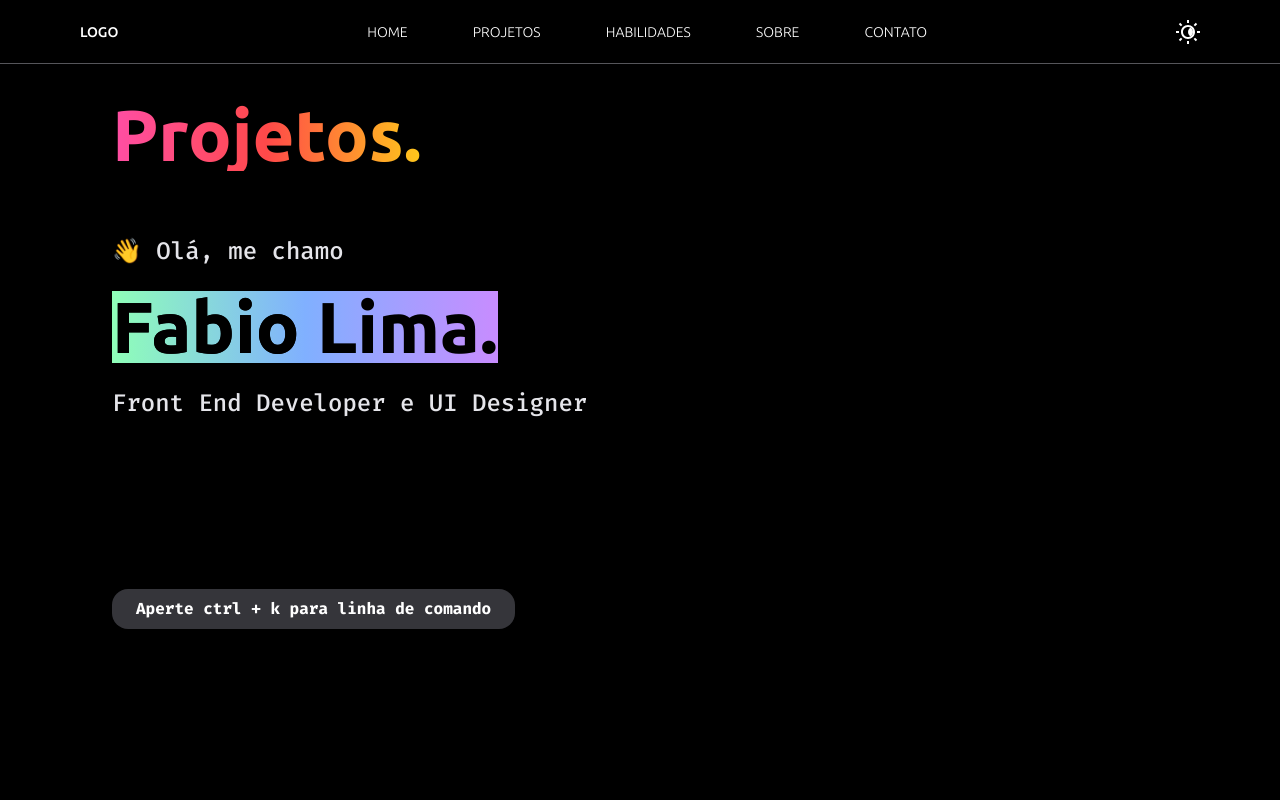
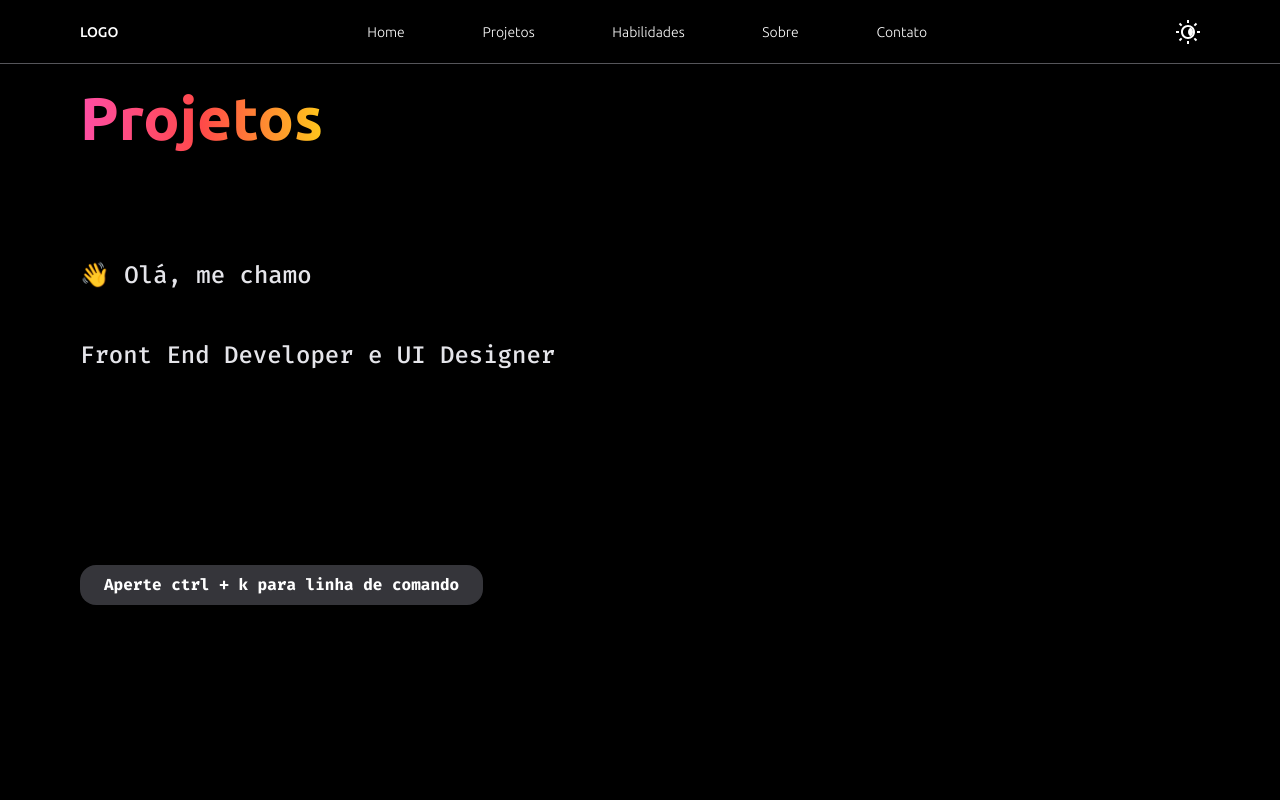
Before and after one commit to fabiolima-dev/fabiolima.dev, a Next.js app: page / in a window 1280 px wide. Shown: the top 800 px of the page. Built offline with nearby package versions, Linux system fonts and the light colour scheme.

Commit message:
working on motion

```diff
--- a/components/Header.js
+++ b/components/Header.js
@@ -15,13 +15,13 @@ export default function Header({ darkMode, setDarkMode, sections }) {
       <h1 className="text-sm text-secondary">LOGO</h1>
       {/* Larger Screens navbar */}
       <nav className="hidden md:mx-12 md:flex md:w-[576px] md:max-w-xl md:justify-between">
-        {sections.map((item) => {
+        {Object.keys(sections).map((key) => {
           return (
             <a
-              href={item.link}
+              href={sections[key].link}
               className="mx-2 text-sm font-light text-secondary"
             >
-              {item.section}
+              {sections[key].name}
             </a>
           );
         })}
--- a/components/Home.js
+++ b/components/Home.js
@@ -1,6 +1,7 @@
 import { useState, useEffect, useRef } from "react";
+import { motion, AnimatePresence } from "framer-motion";
 
-export default function Home({ setTitleHeight }) {
+export default function Home({ setTitleWidth, titleWidth, section }) {
   const [position, setPosition] = useState(0);
   const titleRef = useRef();
 
@@ -11,7 +12,7 @@ export default function Home({ setTitleHeight }) {
 
     window.addEventListener("scroll", scrollHandler);
 
-    console.log(titleRef.current.offsetWidth);
+    setTitleWidth(titleRef.current.getBoundingClientRect().width);
 
     return () => {
       window.removeEventListener("scroll", scrollHandler);
@@ -22,7 +23,7 @@ export default function Home({ setTitleHeight }) {
     <div className="flex h-screen grow flex-col items-start">
       <div className="h-16"></div>
       <div className="flex grow flex-col justify-evenly">
-        <div className="sticky top-10 flex flex-col items-start justify-evenly  md:top-6">
+        <div className="sticky top-12 flex flex-col items-start justify-evenly md:top-6">
           <h3
             style={{
               opacity: `${-position / 2 + 100}%`,
@@ -32,16 +33,55 @@ export default function Home({ setTitleHeight }) {
           >
             👋️ Olá, me chamo
           </h3>
-          <div className="my-2 flex max-w-fit bg-red-500 md:my-6">
-            <h1
-              ref={titleRef}
-              className={`relative w-fit animate-text-fill text-5xl font-bold md:text-7xl`}
+          <div className="my-2 md:my-6">
+            <AnimatePresence>
+              {!section && (
+                <motion.h1
+                  key="Home title"
+                  animate={{
+                    background:
+                      "linear-gradient(to right, var(--gradient-oceanic-one), var(--gradient-oceanic-two), var(--gradient-oceanic-three))",
+                    WebkitBackgroundClip: "text",
+                    WebkitTextStrokeColor: "currentcolor",
+                    WebkitTextStrokeWidth: 0,
+                  }}
+                  transition={{ delay: 1.5 }}
+                  exit={{ opacity: 0, transition: { duration: 0, delay: 0.3 } }}
+                  ref={titleRef}
+                  className={`w-max bg-transparent text-5xl font-bold leading-tight [-webkit-text-fill-color:transparent] [-webkit-text-stroke:1px_white] md:text-6xl md:leading-tight`}
+                >
+                  Fabio Lima.
+                </motion.h1>
+              )}
+            </AnimatePresence>
+            <div
+              style={{ width: `${titleWidth}px` }}
+              className="absolute top-[32px] h-16 md:top-[56px] md:h-20"
             >
-              Fabio Lima.
-            </h1>
-            <h1 className="absolute max-h-min w-0 max-w-max animate-cover rounded-lg bg-blue-500 bg-gradient-to-r text-5xl font-bold duration-500 ease-in-out md:text-7xl">
-              Fabio Lima.
-            </h1>
+              <AnimatePresence>
+                {!section && (
+                  <motion.div
+                    key="Home title box"
+                    animate={{
+                      width: [
+                        "0px",
+                        `${titleWidth}px`,
+                        `${titleWidth}px`,
+                        "0px",
+                      ],
+                      marginLeft: ["0px", "0px", "0px", "auto"],
+                    }}
+                    transition={{
+                      delay: 1,
+                      ease: "easeInOut",
+                      duration: 1,
+                      times: [0, 0.3, 0.6, 1],
+                    }}
+                    className="gradient-oceanic relative h-16 rounded-md bg-gradient-to-r md:h-20"
+                  ></motion.div>
+                )}
+              </AnimatePresence>
+            </div>
           </div>
           <h3
             style={{
@@ -66,5 +106,3 @@ export default function Home({ setTitleHeight }) {
     </div>
   );
 }
-
-// [-webkit-text-fill-color:transparent] [-webkit-text-stroke:1px_white]
--- a/components/MobileNav.js
+++ b/components/MobileNav.js
@@ -6,14 +6,14 @@ export default function MobileNav({ sections, opened }) {
       } fixed top-0 left-0 flex h-screen min-h-[400px] w-screen items-center bg-gray-3 duration-500 ease-in-out md:hidden`}
     >
       <nav className="flex h-4/5 flex-col justify-evenly">
-        {sections.map((item) => {
+        {Object.keys(sections).map((key) => {
           return (
             <div className="flex w-screen items-center justify-between px-10">
               <div
-                className={`h-12 w-2  rounded-md bg-gradient-to-tr ${item.color}`}
+                className={`h-12 w-2  rounded-md bg-gradient-to-tr ${sections[key].color}`}
               ></div>
-              <a href={item.link} className={"text-lg text-white"}>
-                {item.section}
+              <a href={sections[key].link} className={"text-lg text-white"}>
+                {sections[key].name}
               </a>
             </div>
           );
--- a/components/SectionTitle.js
+++ b/components/SectionTitle.js
@@ -1,19 +1,52 @@
-export default function SectionTitle(props) {
+import { motion, AnimatePresence } from "framer-motion";
+
+export default function SectionTitle({ view, titleWidth, section }) {
   function renderSection() {
-    if (props.section) {
+    if (view) {
       return (
-        <div className="fixed top-[75px] flex">
-          <h1
-            className={`gradient-hyper relative my-2 w-fit bg-gradient-to-r bg-clip-text text-5xl font-bold text-transparent  md:my-6 md:text-7xl`}
+        <div className="fixed top-20">
+          <AnimatePresence>
+            {view && (
+              <motion.h1
+                key={section.name}
+                animate={{
+                  opacity: 1,
+                }}
+                transition={{ delay: 0.3, duration: 0 }}
+                exit={{ opacity: 0, transition: { delay: 0.3 } }}
+                className={`gradient-hyper w-max bg-gradient-to-r bg-clip-text text-5xl font-bold leading-tight text-transparent opacity-0 md:text-6xl md:leading-tight`}
+              >
+                {section.name}
+              </motion.h1>
+            )}
+          </AnimatePresence>
+          <div
+            style={{ width: `${titleWidth}px` }}
+            className="absolute top-[-2px] h-20 md:top-[-2.5px]"
           >
-            {props.children}
-            <div className="gradient-hyper relative bottom-[105%] h-[110%] w-0 animate-insta-cover rounded-lg bg-gradient-to-r duration-500 ease-in-out"></div>
-          </h1>
+            <AnimatePresence>
+              {view && (
+                <motion.div
+                  key="Home title box"
+                  animate={{
+                    width: ["0px", `${titleWidth}px`, `${titleWidth}px`, "0px"],
+                    marginLeft: ["0px", "0px", "0px", "auto"],
+                  }}
+                  transition={{
+                    ease: "easeInOut",
+                    duration: 1,
+                    times: [0, 0.3, 0.6, 1],
+                  }}
+                  className="gradient-hyper relative h-16 rounded-md bg-gradient-to-r md:h-20"
+                ></motion.div>
+              )}
+            </AnimatePresence>
+          </div>
         </div>
       );
     } else {
       return <></>;
     }
   }
-  return <div className="h-[50vh] bg-red-500">{renderSection()}</div>;
+  return <div className="h-[50vh]">{renderSection()}</div>;
 }
--- a/pages/index.js
+++ b/pages/index.js
@@ -9,24 +9,19 @@ import Projects from "../components/Projects";
 
 export default function Index() {
   const [darkMode, setDarkMode] = useState(true);
+  const [titleWidth, setTitleWidth] = useState(0);
 
   const [projectsRef, projectsInView] = useInView({
     threshold: 0.5,
   });
 
-  const sections = [
-    { section: "HOME", color: "gradient-oceanic", link: "#" },
-    { section: "PROJETOS", color: "gradient-hyper", link: "#" },
-    { section: "HABILIDADES", color: "gradient-sunset", link: "#" },
-    { section: "SOBRE", color: "gradient-mojave", link: "#" },
-    { section: "CONTATO", color: "gradient-candy", link: "#" },
-  ];
-
-  let titleHeight = 0;
-
-  function setTitleHeight(height) {
-    titleHeight = height;
-  }
+  const sections = {
+    home: { name: "Home", color: "gradient-oceanic", link: "#" },
+    projects: { name: "Projetos", color: "gradient-hyper", link: "#" },
+    skills: { name: "Habilidades", color: "gradient-sunset", link: "#" },
+    about: { name: "Sobre", color: "gradient-mojave", link: "#" },
+    contact: { name: "Contato", color: "gradient-candy", link: "#" },
+  };
 
   return (
     <div
@@ -44,14 +39,24 @@ export default function Index() {
         setDarkMode={setDarkMode}
         sections={sections}
       />
-      <main className="h-full w-full min-w-[300px] max-w-screen-2xl px-5 md:px-28">
+      <main className="box-border h-full w-full min-w-[300px] max-w-screen-xl px-5 sm:px-14 md:px-20">
         <section>
-          <Home setTitleHeight={setTitleHeight} />
+          <Home
+            setTitleWidth={setTitleWidth}
+            titleWidth={titleWidth}
+            section={projectsInView}
+          />
         </section>
-        <SectionTitle section={projectsInView}>Projetos.</SectionTitle>
+        <SectionTitle
+          titleWidth={titleWidth}
+          view={projectsInView}
+          section={sections.projects}
+        />
+
         <section ref={projectsRef}>
           <Projects section={projectsInView} />
         </section>
+        <section className="h-screen w-full"></section>
         <CommandLine />
       </main>
     </div>
--- a/styles/globals.css
+++ b/styles/globals.css
@@ -76,11 +76,3 @@
     @apply from-[var(--gradient-sunset-one)] via-[var(--gradient-sunset-two)] to-[var(--gradient-sunset-three)];
   }
 }
-
-@layer base {
-  html,
-  body {
-    font-family: Ubuntu;
-    box-sizing: border-box;
-  }
-}
--- a/tailwind.config.js
+++ b/tailwind.config.js
@@ -6,46 +6,7 @@ module.exports = {
   theme: {
     extend: {
       screens: {
-        xsm: "400px",
-      },
-      animation: {
-        cover: "1s cover 1s ease-in-out",
-        "insta-cover": "1s cover ease-in-out",
-        "text-fill": "1s text-fill 1s ease-in-out forwards",
-      },
-      keyframes: {
-        cover: {
-          "0%": { width: "0" },
-          "33%": { width: "auto" },
-          "66%": { width: "10000px" },
-          "100%": { width: "0", "margin-left": "auto" },
-        },
-        "text-fill": {
-          "0%": {
-            "text-fill-color": "transparent",
-            "-webkit-text-stroke": "1px white",
-            "background-color": "transparent",
-          },
-          "33%": {
-            "text-fill-color": "transparent",
-            "-webkit-text-stroke": "1px white",
-            "background-color": "transparent",
-          },
-          "66%": {
-            "text-fill-color": "transparent",
-            "-webkit-text-stroke": "0 currentcolor",
-            background:
-              "linear-gradient(to right, var(--gradient-oceanic-one), var(--gradient-oceanic-two), var(--gradient-oceanic-three))",
-            "background-clip": "text",
-          },
-          "100%": {
-            "text-fill-color": "transparent",
-            "-webkit-text-stroke": "0 currentcolor",
-            background:
-              "linear-gradient(to right, var(--gradient-oceanic-one), var(--gradient-oceanic-two), var(--gradient-oceanic-three))",
-            // "background-clip": "text",
-          },
-        },
+        sm: "350px",
       },
       fontFamily: {
         sans: ["Ubuntu"],
```
